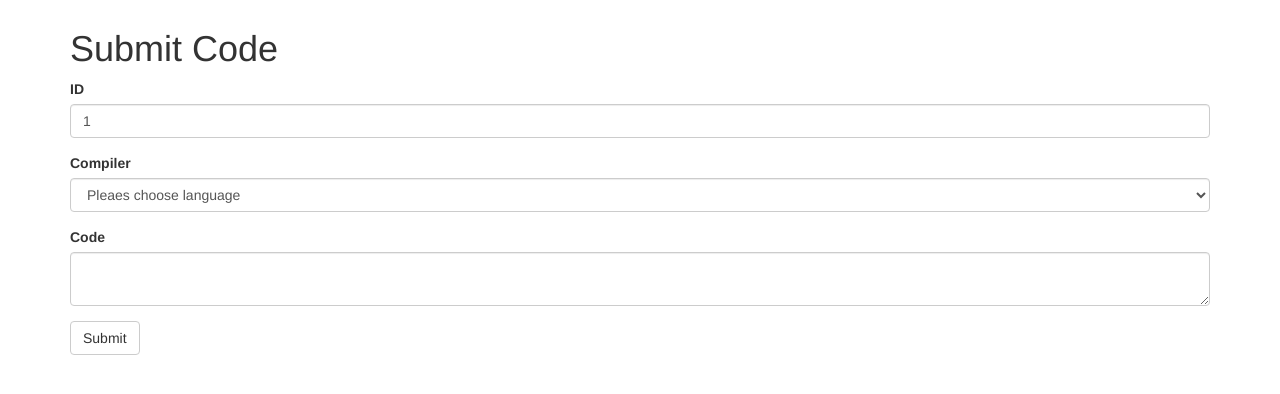
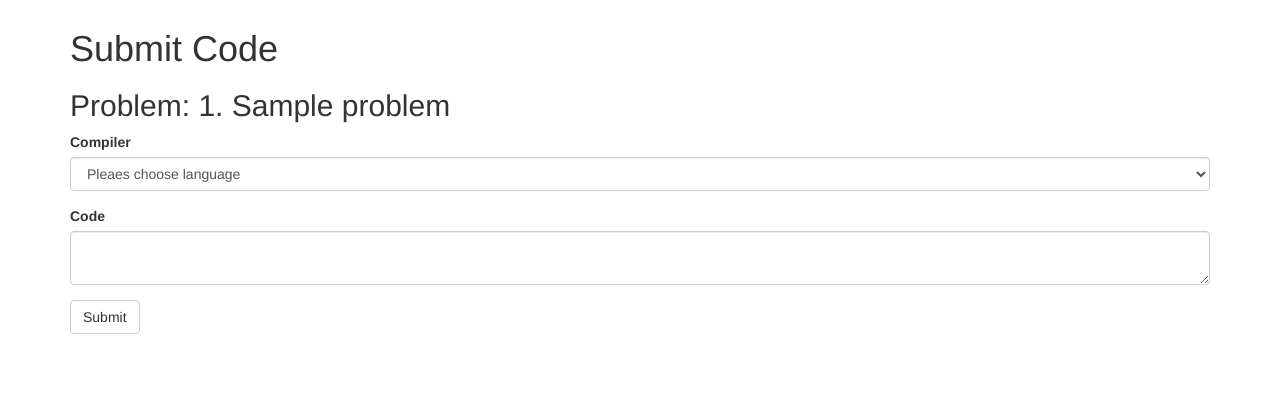
Before and after one commit to leasunhy/GalaxyOJ, a Flask app: page /oj/submit/1 in a window 1280 px wide. Shown: the part 51-445 px from the top of the page. Run offline with Flask 2, Linux system fonts and the light colour scheme; tables that the repository leaves empty hold one stand-in row (values such as "Sample post"); some libraries are stand-ins or nearby versions.

Commit message:
submit code form should not have a problem id field

```diff
--- a/server/forms.py
+++ b/server/forms.py
@@ -19,7 +19,6 @@ class LoginForm(Form):
             raise ValidationError('Username or password is invalid.')
 
 class SubmissionForm(Form):
-    problem_id = TextField('ID')
     compiler = SelectField('Compiler', coerce=int, choices=[(-1, 'Pleaes choose language'), *enumerate(COMPILER_NAME_LIST)])
     code = TextAreaField('Code')
     submit = SubmitField('Submit')
--- a/server/templates/submit_code.html
+++ b/server/templates/submit_code.html
@@ -10,16 +10,13 @@
                 <div class="alert alert-danger" role='alert'>{{e}}</div>
             {% endfor %}
         {% endfor %}
+        <h2>Problem: {{pid}}. {{problem.title}}</h2>
         {% if cid == 0 %}
         <form action="{{url_for('oj.submit_code', pid=pid)}}" method="POST">
         {% else %}
         <form action="{{url_for('oj.submit_code', cid=cid, pid=pid)}}" method="POST">
         {% endif %}
             {{ form.hidden_tag() }}
-            <div class="form-group">
-                {{form.problem_id.label}}
-                {{form.problem_id(class_="form-control",value=pid)}}
-            </div>
             <div class="form-group">
                 {{form.compiler.label}}
                 {{form.compiler(class_="form-control")}}
--- a/server/views/oj_view.py
+++ b/server/views/oj_view.py
@@ -97,4 +97,5 @@ def submit_code(cid = 0, pid = 1):
         submit.filename = save_to_file(form.code.data, submit)
         send_to_judge(submit, problem)
         return redirect('oj/status')
-    return render_template('submit_code.html', form = form, cid = cid, pid = pid)
+    return render_template('submit_code.html', form = form, cid = cid, pid = pid,
+            problem = problem)
```
